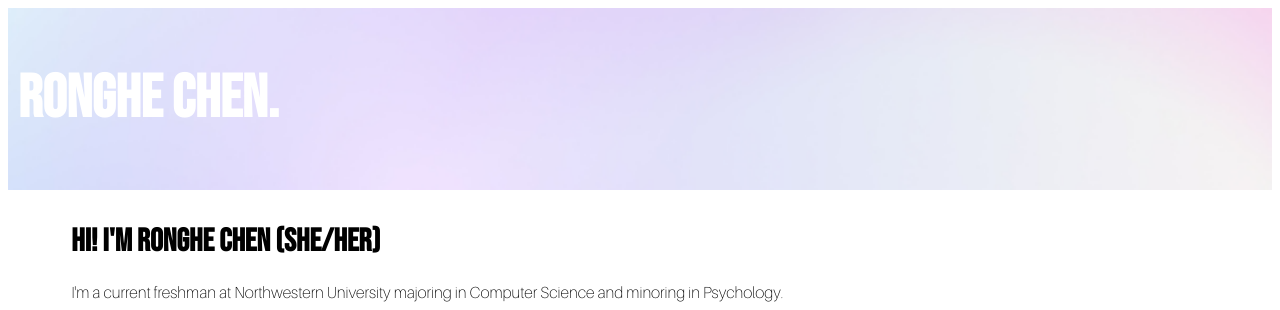
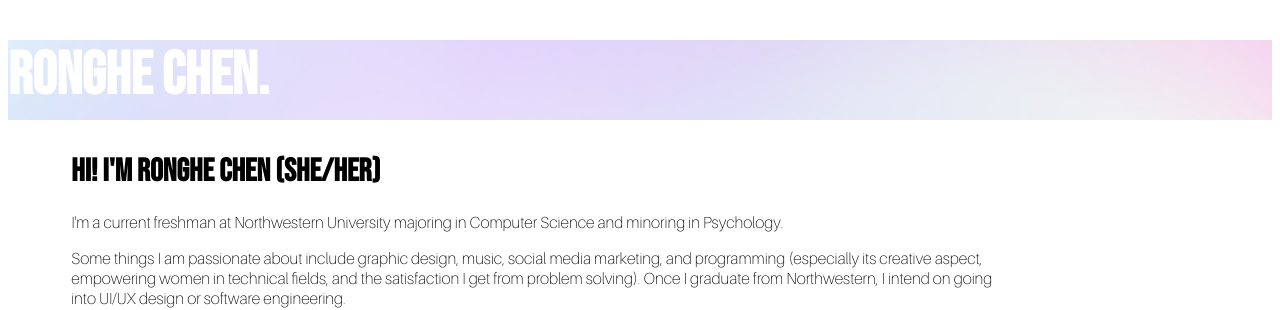
Before and after one commit to ronghechen/ronghechen.github.io, a plain HTML site: page index.html in a window 1280 px wide. Shown: the top 310 px of the page. Drawn offline with Linux system fonts and the light colour scheme.

Commit message:
Update stylesheet.css

```diff
--- a/stylesheet.css
+++ b/stylesheet.css
@@ -37,9 +37,10 @@ p.width {
 }
 
 .header {
-  padding: 15px 10px;
+  width: 100%;
+  height: 80px;
+  display: block;
   font-family:"BebasNeue";
-  overflow: scroll;
   background-repeat: no-repeat;
   background-size: cover;
   background-image: url('./header.png');
```
